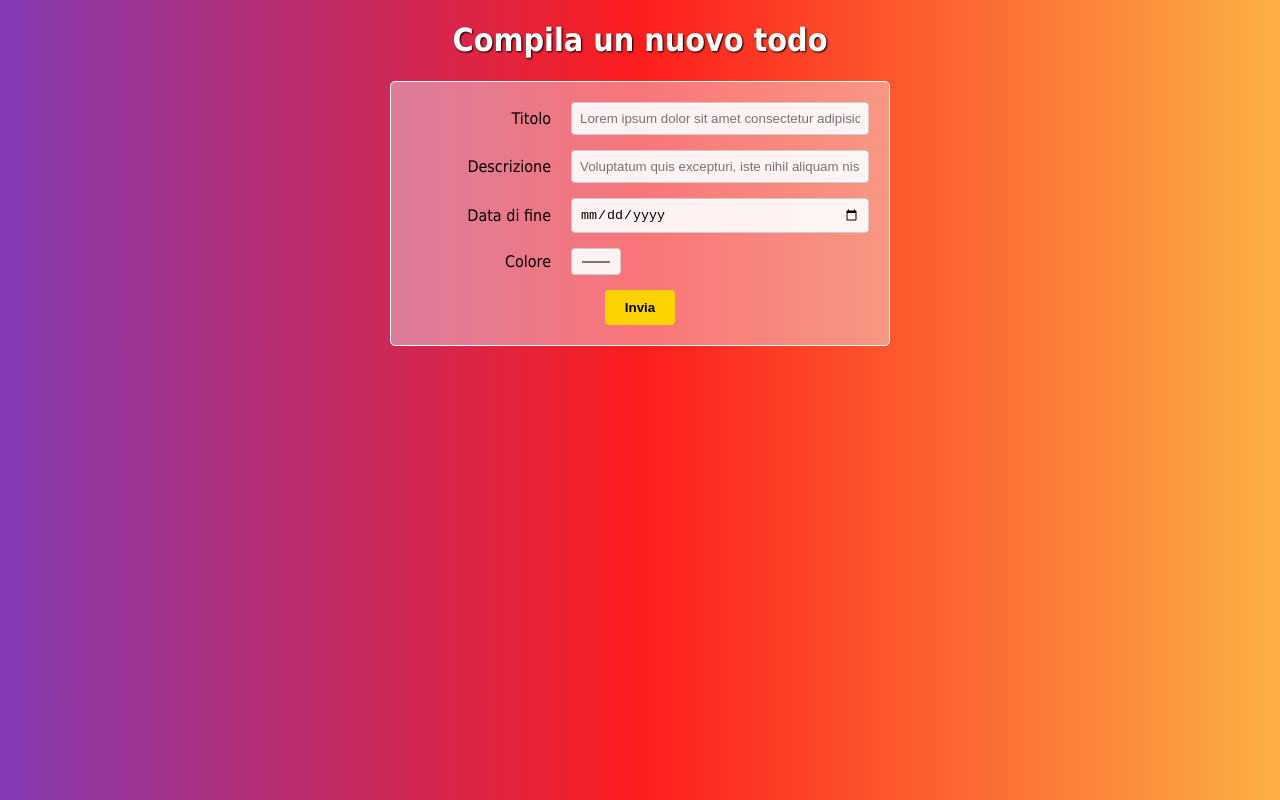
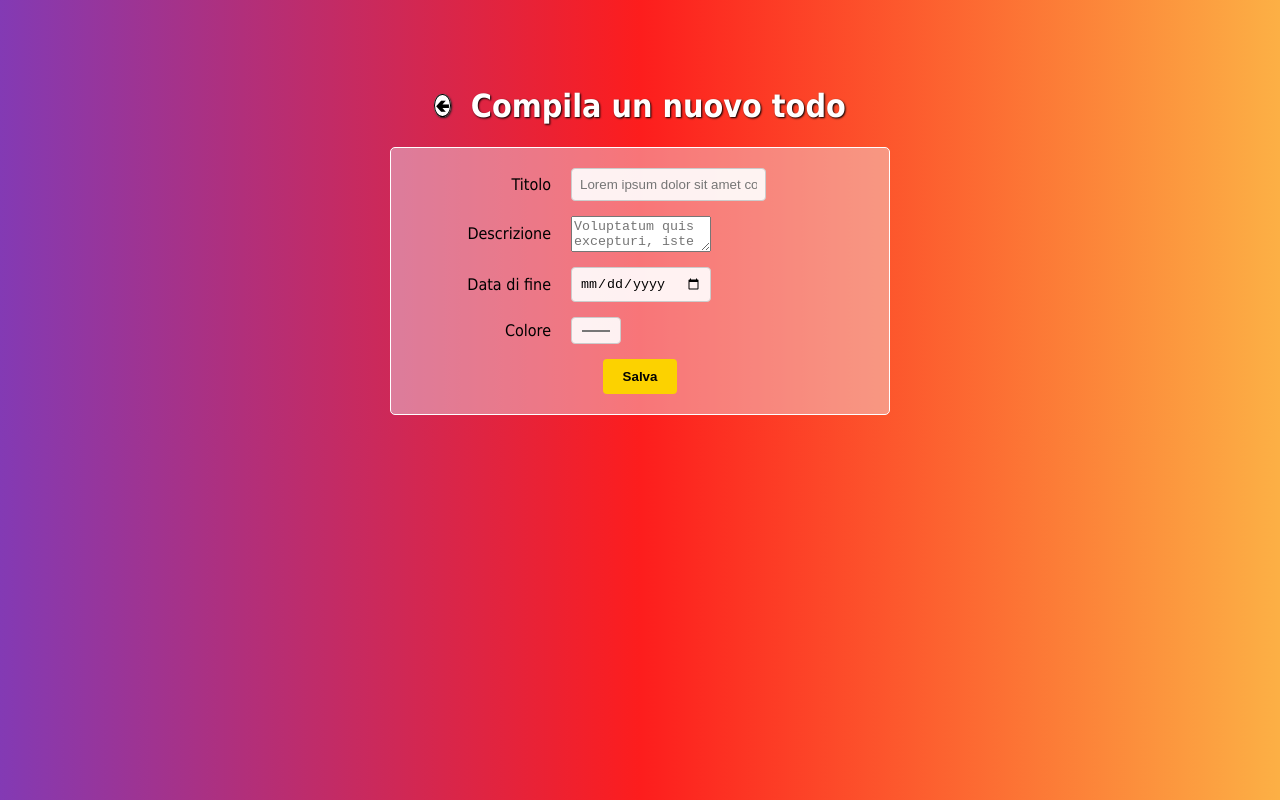
Before and after one commit to Eve0784/vanilla-todo, a plain HTML site: page new.html in a window 1280 px wide. Drawn offline with Linux system fonts and the light colour scheme.

Commit message:
modifiche nell new html

```diff
--- a/new-script.js
+++ b/new-script.js
@@ -1,6 +1,5 @@
 function saveTodo(event) {
-
-    const myForm = document.getElementById("my-form");
+    const myForm = document.getElementById("my-form"); // const myForm = event.target
     event.preventDefault();
 
     const todayDate = new Date().toISOString()
--- a/new-style.css
+++ b/new-style.css
@@ -16,10 +16,42 @@ body{
     background: #833AB4;
     background: linear-gradient(90deg, rgba(131, 58, 180, 1) 0%, rgba(253, 29, 29, 1) 50%, rgba(252, 176, 69, 1) 100%)
 }
-
+header{
+    display: flex;
+    flex-direction: row;
+    justify-content: center;
+    align-items: center;
+    gap: 20px;
+}
+.page {
+    max-width: 800px;
+    padding: 16px;
+    /* background-color: rgba(245, 245, 220, 0.553); */
+    /* color: white; */
+    margin-top: 50px;
+    border-radius: 25px;
+}
 .title-new-todo {
     color: white;
     text-shadow: 1px 1px 2px black;
+}
+.back-link {
+    background-color: white;
+    border: 1px solid black;
+    border-radius: 50%;
+    font-size: large;
+    width: 30px;
+    height: 30px;
+    text-decoration: none;
+    color: black;
+    line-height: 30px;
+    text-align: center;
+    box-shadow:  1px 1px 2px rgb(29, 32, 34);
+}
+
+.back-link:hover {
+    background-color: black;
+    color: white;
 }
 
 .form-container {
@@ -36,6 +68,7 @@ body{
     gap: 10px;
     align-items: center;
     margin-bottom: 15px;
+    max-width: 300px;
 }
 
 label {
--- a/new.html
+++ b/new.html
@@ -1,22 +1,33 @@
 <!DOCTYPE html>
 <html lang="en">
+
     <head>
         <meta charset="UTF-8">
         <meta name="viewport" content="width=device-width, initial-scale=1.0">
         <title>Form</title>
         <link rel="stylesheet" href="./new-style.css">
     </head>
+
     <body>
+        <div class="page">
+            <header>
+                <div class="arrow-div"><a class="back-link" href="./">🢀</a></div>
+                <div>
                     <h1 class="title-new-todo">Compila un nuovo todo</h1>
+                </div>
+            </header>
             <div class="form-container">
                 <form id="my-form" onsubmit="saveTodo(event)" method="get">
                     <div>
                         <label for="title">Titolo</label>
-                <input type="text" name="title" id="title" placeholder="Lorem ipsum dolor sit amet consectetur adipisicing elit" required>
+                        <input type="text" name="title" id="title"
+                            placeholder="Lorem ipsum dolor sit amet consectetur adipisicing elit" required>
                     </div>
                     <div>
                         <label for="description">Descrizione</label>
-                <input type="text" name="description" id="description" placeholder="Voluptatum quis excepturi, iste nihil aliquam nisi nostrum commodi quia ea" required>
+                        <textarea id="description"
+                            placeholder="Voluptatum quis excepturi, iste nihil aliquam nisi nostrum commodi quia ea"
+                            required></textarea>
                     </div>
                     <div>
                         <label for="end-date">Data di fine</label>
@@ -26,11 +37,13 @@
                         <label for="color">Colore</label>
                         <input type="color" name="color" id="color">
                     </div>
-            <button type="submit">Invia</button>
+                    <button type="submit">Salva</button>
                 </form>
+            </div>
         </div>
 
     </body>
     <script src="./todo-service.js"></script>
     <script src="./new-script.js"></script>
+
 </html>
--- a/todo-service.js
+++ b/todo-service.js
@@ -38,12 +38,12 @@ function changeDoneStatus(id, newStatus) {
 }
 
 
-function createTodo(todoData) {
+function createTodo(todo) {
     const apiUrl = "https://694115c8686bc3ca81658f52.mockapi.io/api/v1/todos";
     return fetch(apiUrl, {
         method: "POST",
         headers: { "Content-type": "application/json" },
-        body: JSON.stringify(todoData)
+        body: JSON.stringify(todo)
     })
     .then((response) => response.json())
     .then(todo => todo)
```
Lines whose indentation alone changed are shown as unchanged.
